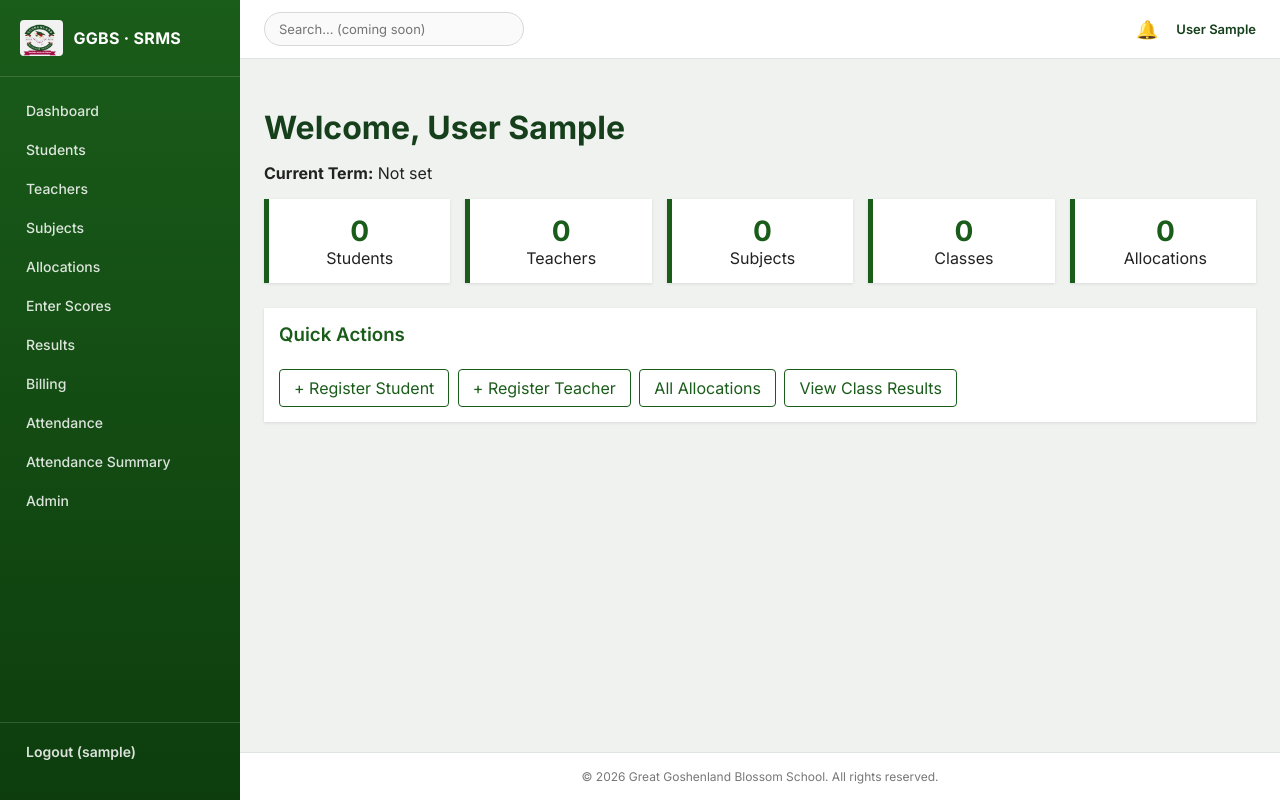
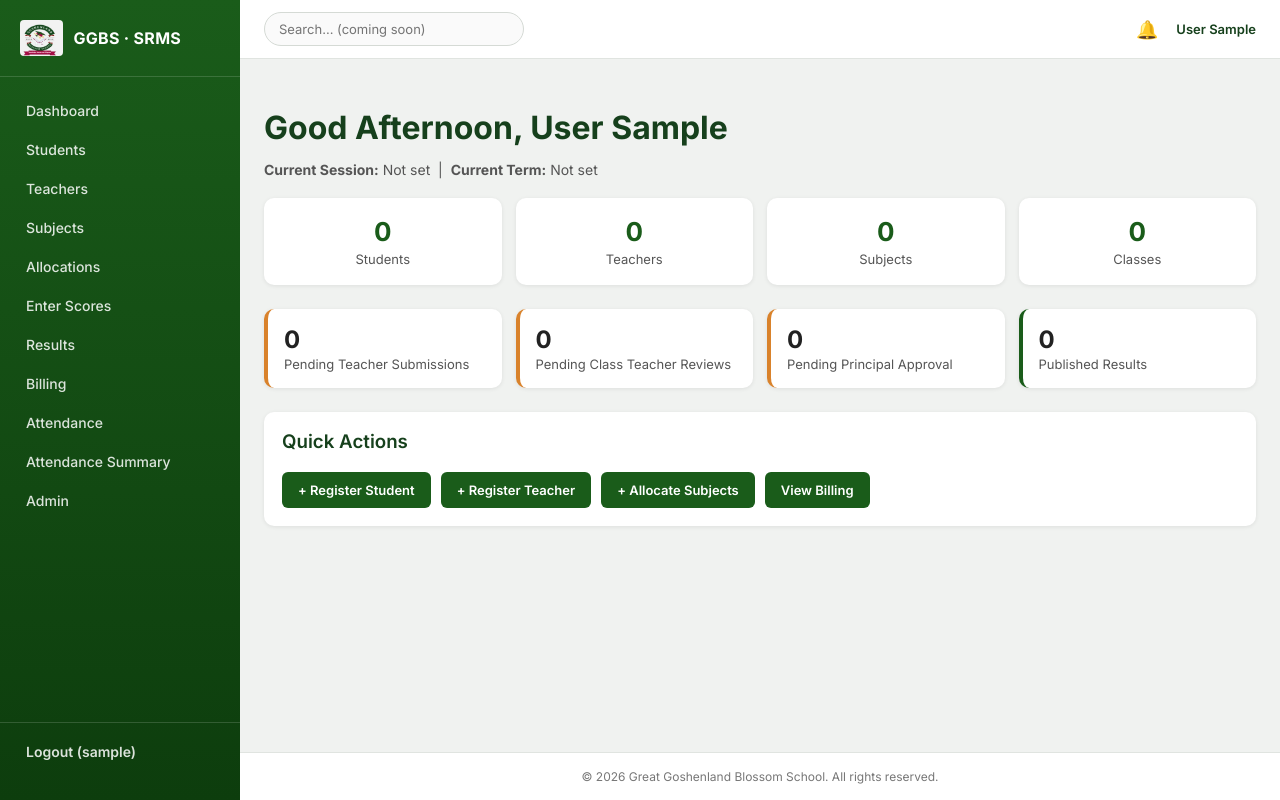
Before and after one commit to Obagoldpaul/school-result-system, a Django app: page / in a window 1280 px wide. Run offline with Django 5.2, Linux system fonts and the light colour scheme; the visitor is signed in with stand-in values (Sample User, id 1); data that the repository does not hold is empty.

Commit message:
Redesign Admin dashboard with card-based stats, workflow status grid, and styled quick actions

```diff
--- a/dashboard/services.py
+++ b/dashboard/services.py
@@ -10,6 +10,17 @@ from accounts.utils import (
     is_management_user,
 )
 
+import datetime
+
+
+def get_greeting():
+    hour = datetime.datetime.now().hour
+    if hour < 12:
+        return "Good Morning"
+    elif hour < 17:
+        return "Good Afternoon"
+    else:
+        return "Good Evening"
 
 def build_dashboard(user):
     """
@@ -17,6 +28,7 @@ def build_dashboard(user):
     """
 
     context = {
+        "greeting": get_greeting(),
         "student_count": Student.objects.filter(is_active=True).count(),
         "teacher_count": Teacher.objects.filter(is_active=True).count(),
         "subject_count": Subject.objects.filter(is_active=True).count(),
@@ -59,6 +71,14 @@ def build_dashboard(user):
 
         context.update({
 
+            "pending_submission_count": SubjectAllocation.objects.filter(
+                status=SubjectAllocation.Status.DRAFT
+            ).count(),
+
+            "pending_review": SubjectAllocation.objects.filter(
+                status=SubjectAllocation.Status.SUBMITTED
+            ),
+
             "pending_approval": SubjectAllocation.objects.filter(
                 status=SubjectAllocation.Status.REVIEWED
             ),
@@ -66,6 +86,10 @@ def build_dashboard(user):
             "pending_publish": SubjectAllocation.objects.filter(
                 status=SubjectAllocation.Status.APPROVED
             ),
+
+            "published_count": SubjectAllocation.objects.filter(
+                status=SubjectAllocation.Status.PUBLISHED
+            ).count(),
 
         })
 
--- a/dashboard/templates/dashboard/home.html
+++ b/dashboard/templates/dashboard/home.html
@@ -5,44 +5,62 @@
 {% block title %}Dashboard{% endblock %}
 
 {% block content %}
-<style>
-    .stats { display: flex; gap: 15px; flex-wrap: wrap; margin-bottom: 25px; }
-    .stat-box { background: white; border-left: 5px solid #1a5c1a; padding: 15px 20px; text-align: center; flex: 1; min-width: 120px; box-shadow: 0 1px 3px rgba(0,0,0,0.1); }
-    .stat-box .number { font-size: 28px; font-weight: bold; color: #1a5c1a; }
-    .section { background: white; padding: 15px; margin-bottom: 20px; box-shadow: 0 1px 3px rgba(0,0,0,0.1); }
-    .section h3 { margin-top: 0; color: #1a5c1a; }
-    .quick-links a {
-        display: inline-block; border: 1px solid #1a5c1a; color: #1a5c1a;
-        padding: 8px 14px; text-decoration: none; margin: 4px 4px 0 0; border-radius: 4px;
-    }
-    .quick-links a:hover { background: #1a5c1a; color: white; }
-    .alert-section { border-left: 5px solid #d9822b; }
-    .alert-section h3 { color: #d9822b; }
-    .badge { background: #d9822b; color: white; border-radius: 10px; padding: 2px 8px; font-size: 12px; margin-left: 6px; }
-</style>
+<link rel="stylesheet" href="{% static 'css/dashboard.css' %}">
 
-<h1>Welcome, {{ request.user.get_full_name|default:request.user.username }}</h1>
-<p><strong>Current Term:</strong> {{ current_term|default:"Not set" }}</p>
+<div class="greeting-block">
+    <h1>{{ greeting }}, {{ request.user.get_full_name|default:request.user.username }}</h1>
+    <p class="term-info">
+        <strong>Current Session:</strong> {{ current_term.session|default:"Not set" }} &nbsp;|&nbsp;
+        <strong>Current Term:</strong> {{ current_term.get_name_display|default:"Not set" }}
+    </p>
+</div>
 
-{% if not my_student_id %}
-<div class="stats">
-    <div class="stat-box"><div class="number">{{ student_count }}</div>Students</div>
-    <div class="stat-box"><div class="number">{{ teacher_count }}</div>Teachers</div>
-    <div class="stat-box"><div class="number">{{ subject_count }}</div>Subjects</div>
-    <div class="stat-box"><div class="number">{{ class_count }}</div>Classes</div>
-    <div class="stat-box"><div class="number">{{ allocation_count }}</div>Allocations</div>
+{% if is_admin_or_principal %}
+<div class="stat-grid">
+    <div class="stat-card"><div class="stat-number">{{ student_count }}</div><div class="stat-label">Students</div></div>
+    <div class="stat-card"><div class="stat-number">{{ teacher_count }}</div><div class="stat-label">Teachers</div></div>
+    <div class="stat-card"><div class="stat-number">{{ subject_count }}</div><div class="stat-label">Subjects</div></div>
+    <div class="stat-card"><div class="stat-number">{{ class_count }}</div><div class="stat-label">Classes</div></div>
+</div>
+
+<div class="workflow-grid">
+    <div class="workflow-card">
+        <div class="count">{{ pending_submission_count }}</div>
+        <div class="label">Pending Teacher Submissions</div>
+    </div>
+    <div class="workflow-card">
+        <div class="count">{{ pending_review|length }}</div>
+        <div class="label">Pending Class Teacher Reviews</div>
+    </div>
+    <div class="workflow-card">
+        <div class="count">{{ pending_approval|length }}</div>
+        <div class="label">Pending Principal Approval</div>
+    </div>
+    <div class="workflow-card published">
+        <div class="count">{{ published_count }}</div>
+        <div class="label">Published Results</div>
+    </div>
+</div>
+
+<div class="section-card">
+    <h3>Quick Actions</h3>
+    <div class="quick-actions">
+        <a href="{% url 'register_student' %}">+ Register Student</a>
+        <a href="{% url 'register_teacher' %}">+ Register Teacher</a>
+        <a href="{% url 'add_allocation' %}">+ Allocate Subjects</a>
+        <a href="{% url 'students_owing' %}">View Billing</a>
+    </div>
 </div>
 {% endif %}
 
 {% if my_student_id %}
-<div class="section">
+<div class="section-card">
     <h3>My Results</h3>
     <a href="{% url 'select_report_term' my_student_id %}" style="border:1px solid #1a5c1a; color:#1a5c1a; padding:8px 14px; text-decoration:none; border-radius:4px; display:inline-block;">View My Report Card</a>
 </div>
 
 {% if my_fee_amount is not None %}
-<div class="section">
-    {% load humanize %}
+<div class="section-card">
     <h3>My Fees ({{ my_fee_term }})</h3>
     <p><strong>Amount Due:</strong> ₦{{ my_fee_amount|intcomma }}</p>
     <p><strong>Total Paid:</strong> ₦{{ my_total_paid|intcomma }}</p>
@@ -52,8 +70,8 @@
 {% endif %}
 
 {% if my_allocations %}
-<div class="section {% if my_draft_count > 0 %}alert-section{% endif %}">
-    <h3>My Teaching Assignments {% if my_draft_count > 0 %}<span class="badge">{{ my_draft_count }} awaiting submission</span>{% endif %}</h3>
+<div class="section-card">
+    <h3>My Teaching Assignments {% if my_draft_count > 0 %}<span style="background:#d9822b;color:#fff;border-radius:10px;padding:2px 8px;font-size:12px;margin-left:6px;">{{ my_draft_count }} awaiting submission</span>{% endif %}</h3>
     <table>
         <tr><th>Subject</th><th>Class</th><th>Term</th><th>Status</th><th>Action</th></tr>
         {% for a in my_allocations %}
@@ -70,7 +88,7 @@
 {% endif %}
 
 {% if my_class_students %}
-<div class="section">
+<div class="section-card">
     <h3>My Class Students ({{ my_class_students|length }})</h3>
     <table>
         <tr><th>Admission No.</th><th>Name</th><th>Action</th></tr>
@@ -78,20 +96,16 @@
         <tr>
             <td>{{ s.admission_number }}</td>
             <td>{{ s.user.get_full_name }}</td>
-            <td>
-                {% if my_class_term %}
-                <a href="{% url 'edit_report_extra' s.id my_class_term.id %}">Remarks/Attendance</a>
-                {% endif %}
-            </td>
+            <td>{% if my_class_term %}<a href="{% url 'edit_report_extra' s.id my_class_term.id %}">Remarks/Attendance</a>{% endif %}</td>
         </tr>
         {% endfor %}
     </table>
 </div>
 {% endif %}
 
-{% if pending_review %}
-<div class="section alert-section">
-    <h3>Awaiting Your Review <span class="badge">{{ pending_review|length }}</span></h3>
+{% if pending_review and not is_admin_or_principal %}
+<div class="section-card">
+    <h3>Awaiting Your Review</h3>
     <table>
         <tr><th>Subject</th><th>Class</th><th>Term</th><th>Action</th></tr>
         {% for a in pending_review %}
@@ -105,50 +119,4 @@
     </table>
 </div>
 {% endif %}
-
-{% if pending_approval %}
-<div class="section alert-section">
-    <h3>Awaiting Your Approval <span class="badge">{{ pending_approval|length }}</span></h3>
-    <table>
-        <tr><th>Subject</th><th>Class</th><th>Term</th><th>Action</th></tr>
-        {% for a in pending_approval %}
-        <tr>
-            <td>{{ a.subject }}</td>
-            <td>{{ a.school_class }}</td>
-            <td>{{ a.term }}</td>
-            <td><a href="{% url 'approve_allocation' a.id %}" onclick="return confirm('Approve these results?')">Approve</a></td>
-        </tr>
-        {% endfor %}
-    </table>
-</div>
-{% endif %}
-
-{% if pending_publish %}
-<div class="section alert-section">
-    <h3>Approved, Ready to Publish <span class="badge">{{ pending_publish|length }}</span></h3>
-    <table>
-        <tr><th>Subject</th><th>Class</th><th>Term</th><th>Action</th></tr>
-        {% for a in pending_publish %}
-        <tr>
-            <td>{{ a.subject }}</td>
-            <td>{{ a.school_class }}</td>
-            <td>{{ a.term }}</td>
-            <td><a href="{% url 'publish_allocation' a.id %}" onclick="return confirm('Publish these results? Students will be able to see them.')">Publish</a></td>
-        </tr>
-        {% endfor %}
-    </table>
-</div>
-{% endif %}
-
-{% if not my_student_id %}
-<div class="section quick-links">
-    <h3>Quick Actions</h3>
-    {% if is_admin_or_principal %}
-    <a href="{% url 'register_student' %}">+ Register Student</a>
-    <a href="{% url 'register_teacher' %}">+ Register Teacher</a>
-    {% endif %}
-    <a href="{% url 'select_allocation' %}">All Allocations</a>
-    <a href="{% url 'class_results' %}">View Class Results</a>
-</div>
-{% endif %}
 {% endblock %}
--- a/static/css/dashboard.css
+++ b/static/css/dashboard.css
@@ -0,0 +1,59 @@
+.greeting-block {
+    margin-bottom: 20px;
+}
+.greeting-block h1 { margin-bottom: 4px; }
+.greeting-block .term-info { color: #555; font-size: 14px; }
+
+.stat-grid {
+    display: grid;
+    grid-template-columns: repeat(auto-fit, minmax(140px, 1fr));
+    gap: 14px;
+    margin-bottom: 24px;
+}
+.stat-card {
+    background: #fff;
+    border-radius: 10px;
+    padding: 18px;
+    text-align: center;
+    box-shadow: 0 1px 4px rgba(0,0,0,0.08);
+}
+.stat-card .stat-number { font-size: 26px; font-weight: 700; color: #1a5c1a; }
+.stat-card .stat-label { font-size: 13px; color: #555; margin-top: 4px; }
+
+.workflow-grid {
+    display: grid;
+    grid-template-columns: repeat(auto-fit, minmax(180px, 1fr));
+    gap: 14px;
+    margin-bottom: 24px;
+}
+.workflow-card {
+    background: #fff;
+    border-radius: 10px;
+    padding: 16px;
+    box-shadow: 0 1px 4px rgba(0,0,0,0.08);
+    border-left: 4px solid #d9822b;
+}
+.workflow-card.published { border-left-color: #1a5c1a; }
+.workflow-card .count { font-size: 24px; font-weight: 700; }
+.workflow-card .label { font-size: 13px; color: #555; margin-top: 2px; }
+
+.section-card {
+    background: #fff;
+    border-radius: 10px;
+    padding: 18px;
+    margin-bottom: 20px;
+    box-shadow: 0 1px 4px rgba(0,0,0,0.08);
+}
+.section-card h3 { margin-top: 0; }
+
+.quick-actions { display: flex; gap: 10px; flex-wrap: wrap; }
+.quick-actions a {
+    background: #1a5c1a;
+    color: #fff;
+    padding: 10px 16px;
+    border-radius: 6px;
+    text-decoration: none;
+    font-size: 13px;
+    font-weight: 600;
+}
+.quick-actions a:hover { background: #0d3d0d; }
```
Also changed, not shown: 1 other file.
